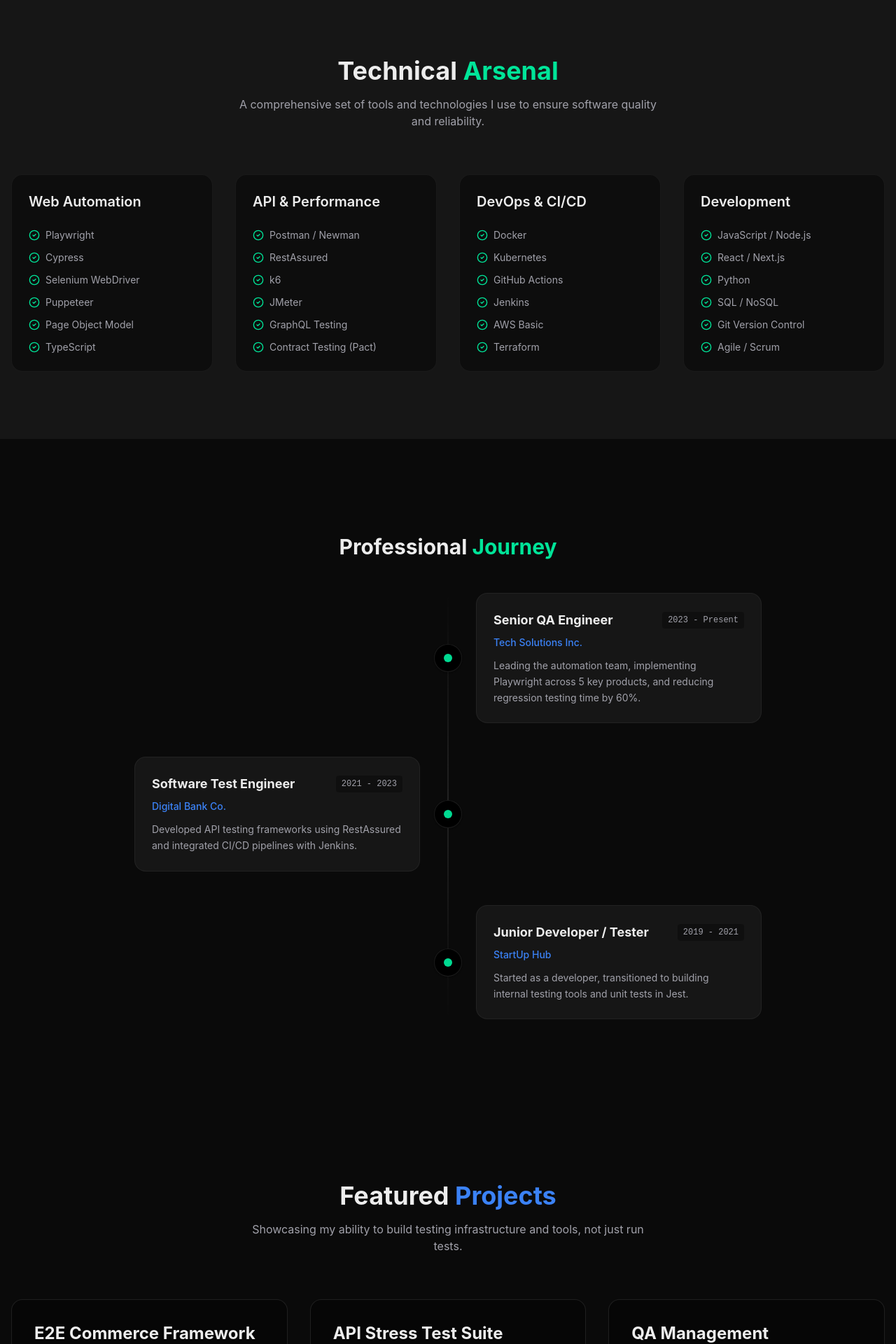
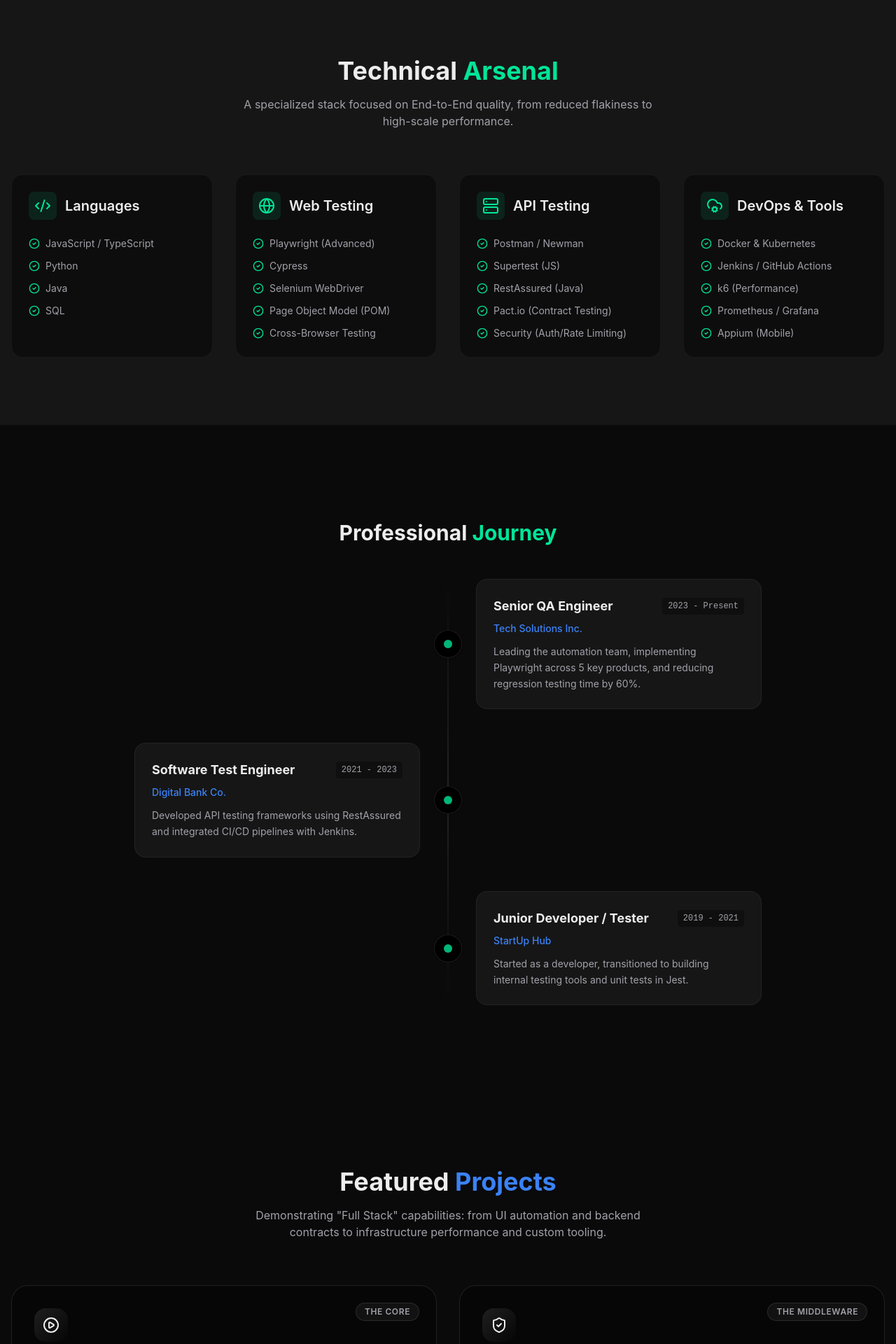
Before and after one commit to tansolo-qa/project-unknow, a Next.js app: page / in a window 1280 px wide. Shown: the part 880-2800 px from the top of the page at 70% size. Built offline with nearby package versions, Linux system fonts and the light colour scheme.

Commit message:
feat: Add initial Hero, Navbar, Projects, and Skills UI components.

```diff
--- a/src/components/Hero.tsx
+++ b/src/components/Hero.tsx
@@ -25,7 +25,7 @@ export function Hero() {
                 </h1>
 
                 <p className="text-xl md:text-2xl text-muted-foreground max-w-[800px] mb-10 leading-relaxed">
-                    Bridging the gap between <span className="text-foreground font-medium">Development</span> and <span className="text-foreground font-medium">Quality Assurance</span> with modern automation frameworks and scalable testing strategies.
+                    "Bridging the gap between <span className="text-foreground font-medium">Development</span> and <span className="text-foreground font-medium">Quality Assurance</span> with Automation."
                 </p>
 
                 <div className="flex flex-col sm:flex-row items-center gap-4">
--- a/src/components/Navbar.tsx
+++ b/src/components/Navbar.tsx
@@ -31,12 +31,12 @@ export function Navbar() {
 
                     <div className="flex items-center gap-2">
                         <Button variant="ghost" size="icon" asChild>
-                            <a href="https://github.com" target="_blank" rel="noopener noreferrer">
+                            <a href="https://github.com/tansolo-qa" target="_blank" rel="noopener noreferrer">
                                 <Github className="w-4 h-4" />
                             </a>
                         </Button>
                         <Button variant="ghost" size="icon" asChild>
-                            <a href="https://linkedin.com" target="_blank" rel="noopener noreferrer">
+                            <a href="https://www.linkedin.com/in/jirayu-kamai/" target="_blank" rel="noopener noreferrer">
                                 <Linkedin className="w-4 h-4" />
                             </a>
                         </Button>
--- a/src/components/Projects.tsx
+++ b/src/components/Projects.tsx
@@ -2,29 +2,64 @@
 
 import { Section } from "./ui/Section"
 import { Button } from "./ui/Button"
-import { ExternalLink, Github } from "lucide-react"
+import { ExternalLink, Github, PlayCircle, BarChart3, ShieldCheck, Database } from "lucide-react"
 
 const projects = [
     {
-        title: "E2E Commerce Framework",
-        description: "A robust automation framework built with Playwright and TypeScript implementing Page Object Model and Data-Driven Testing.",
-        tags: ["Playwright", "TypeScript", "Allure Report", "GitHub Actions"],
-        link: "#",
-        github: "#"
+        id: "project-a",
+        category: "The Core",
+        title: "E2E Automation Framework",
+        description: "Enterprise-grade testing framework for E-commerce/Banking systems. Implements Page Object Model (POM) for maintainability and Data-Driven Testing from external sources.",
+        tech: ["Playwright", "TypeScript", "GitHub Actions", "Allure Report"],
+        features: [
+            "Page Object Model Architecture",
+            "Auto-retry & Video on Failure",
+            "CI/CD Integration"
+        ],
+        metrics: "Reduced regression time by 60%",
+        icon: PlayCircle
     },
     {
-        title: "API Stress Test Suite",
-        description: "High-concurrency load testing suite using k6 simulating 50k+ virtual users with real-time Grafana dashboard monitoring.",
-        tags: ["k6", "Grafana", "InfluxDB", "Docker"],
-        link: "#",
-        github: "#"
+        id: "project-b",
+        category: "The Middleware",
+        title: "API & Contract Testing",
+        description: "Comprehensive backend testing suite verifying business logic and microservices contracts. Ensures frontend-backend compatibility before deployment.",
+        tech: ["Supertest", "Pact.io", "Jest", "Docker"],
+        features: [
+            "Consumer-Driven Contract Testing",
+            "Auth & Rate Limit Security Checks",
+            "Mock Server Integration"
+        ],
+        metrics: "Zero API breaking changes",
+        icon: ShieldCheck
     },
     {
-        title: "QA Management Dashboard",
-        description: "Full stack application for managing test data and aggregating reports from multiple sources into a single view.",
-        tags: ["Next.js", "MongoDB", "TailwindCSS", "Node.js"],
-        link: "#",
-        github: "#"
+        id: "project-c",
+        category: "The Specialist",
+        title: "High-Scale Load Testing",
+        description: "Performance analysis platform simulating 1,000+ concurrent users to identify system bottlenecks under heavy load.",
+        tech: ["k6", "Grafana", "InfluxDB", "Go"],
+        features: [
+            "Real-time Performance Dashboard",
+            "Spike & Soak Testing scenarios",
+            "Bottleneck Analysis Reports"
+        ],
+        metrics: "Optimized throughput by 40%",
+        icon: BarChart3
+    },
+    {
+        id: "project-d",
+        category: "Full Stack Proof",
+        title: "Test Data Management App",
+        description: "Custom internal tool built to generate and manage dynamic test data, solving the 'stale data' problem in staging environments.",
+        tech: ["Next.js", "TailwindCSS", "MongoDB", "Node.js"],
+        features: [
+            "CRUD for Test Scenarios",
+            "API Mocking Interface",
+            "Modern Responsive UI"
+        ],
+        metrics: "Boosted team efficiency by 3x",
+        icon: Database
     }
 ]
 
@@ -34,36 +69,70 @@ export function Projects() {
             <div className="text-center mb-16">
                 <h2 className="text-3xl md:text-4xl font-bold mb-4">Featured <span className="text-secondary">Projects</span></h2>
                 <p className="text-muted-foreground max-w-[600px] mx-auto">
-                    Showcasing my ability to build testing infrastructure and tools, not just run tests.
+                    Demonstrating "Full Stack" capabilities: from UI automation and backend contracts to infrastructure performance and custom tooling.
                 </p>
             </div>
 
-            <div className="grid grid-cols-1 md:grid-cols-3 gap-8">
-                {projects.map((project, idx) => (
-                    <div key={idx} className="group relative rounded-2xl border border-white/10 bg-black/40 p-8 hover:bg-white/5 transition-all duration-300 hover:-translate-y-1">
-                        <div className="mb-6">
-                            <h3 className="text-2xl font-bold mb-2 group-hover:text-primary transition-colors">{project.title}</h3>
-                            <p className="text-muted-foreground text-sm leading-relaxed">{project.description}</p>
+            <div className="grid grid-cols-1 gap-8 md:grid-cols-2">
+                {projects.map((project, idx) => {
+                    const Icon = project.icon
+                    return (
+                        <div key={idx} className="group relative flex flex-col rounded-3xl border border-white/10 bg-black/40 overflow-hidden hover:border-primary/50 transition-all duration-300">
+
+                            {/* Category Badge */}
+                            <div className="absolute top-6 right-6 px-3 py-1 rounded-full bg-white/5 border border-white/10 text-xs text-muted-foreground uppercase tracking-wider font-semibold group-hover:bg-primary/10 group-hover:text-primary transition-colors">
+                                {project.category}
                             </div>
 
-                        <div className="flex flex-wrap gap-2 mb-8">
-                            {project.tags.map((tag, tIdx) => (
-                                <span key={tIdx} className="px-2 py-1 rounded-md bg-white/5 text-xs font-medium text-muted-foreground border border-white/5">
-                                    {tag}
+                            <div className="p-8 pb-0">
+                                <div className="w-12 h-12 rounded-2xl bg-gradient-to-br from-white/10 to-transparent flex items-center justify-center mb-6 group-hover:scale-110 transition-transform duration-500">
+                                    <Icon className="w-6 h-6 text-foreground" />
+                                </div>
+                                <h3 className="text-2xl font-bold mb-3 group-hover:text-primary transition-colors">{project.title}</h3>
+                                <p className="text-muted-foreground text-sm leading-relaxed mb-6">
+                                    {project.description}
+                                </p>
+
+                                {/* Key Features List */}
+                                <ul className="space-y-2 mb-6">
+                                    {project.features.map((feature, fIdx) => (
+                                        <li key={fIdx} className="flex items-center gap-2 text-xs font-medium text-zinc-400">
+                                            <div className="w-1 h-1 rounded-full bg-secondary" />
+                                            {feature}
+                                        </li>
+                                    ))}
+                                </ul>
+                            </div>
+
+                            {/* Metrics Bar */}
+                            {project.metrics && (
+                                <div className="mx-8 mb-6 py-3 px-4 rounded-xl bg-white/5 border border-white/5 flex items-center gap-3">
+                                    <BarChart3 className="w-4 h-4 text-green-400" />
+                                    <span className="text-sm font-semibold text-green-400">{project.metrics}</span>
+                                </div>
+                            )}
+
+                            <div className="mt-auto border-t border-white/5 p-6 bg-white/[0.02]">
+                                <div className="flex flex-wrap gap-2 mb-6">
+                                    {project.tech.map((t, tIdx) => (
+                                        <span key={tIdx} className="px-2.5 py-1 rounded-md bg-black border border-white/10 text-xs text-zinc-400 group-hover:border-primary/20 transition-colors">
+                                            {t}
                                         </span>
                                     ))}
                                 </div>
 
-                        <div className="flex items-center gap-4 mt-auto">
-                            <Button size="sm" variant="outline" className="gap-2">
-                                <Github className="w-4 h-4" /> Code
+                                <div className="flex items-center gap-4">
+                                    <Button size="sm" variant="outline" className="w-full gap-2 border-white/10 hover:bg-white/5">
+                                        <Github className="w-4 h-4" /> Source
                                     </Button>
-                            <Button size="sm" variant="ghost" className="gap-2">
-                                <ExternalLink className="w-4 h-4" /> Demo
+                                    <Button size="sm" variant="ghost" className="w-full gap-2 hover:bg-primary/10 hover:text-primary">
+                                        <ExternalLink className="w-4 h-4" /> Demo / VDO
                                     </Button>
                                 </div>
                             </div>
-                ))}
+                        </div>
+                    )
+                })}
             </div>
         </Section>
     )
--- a/src/components/Skills.tsx
+++ b/src/components/Skills.tsx
@@ -1,24 +1,28 @@
 "use client"
 
 import { Section } from "./ui/Section"
-import { CheckCircle2 } from "lucide-react"
+import { CheckCircle2, Code2, Globe, Server, CloudCog } from "lucide-react"
 
 const skillCategories = [
     {
-        title: "Web Automation",
-        skills: ["Playwright", "Cypress", "Selenium WebDriver", "Puppeteer", "Page Object Model", "TypeScript"]
+        title: "Languages",
+        icon: Code2,
+        skills: ["JavaScript / TypeScript", "Python", "Java", "SQL"]
     },
     {
-        title: "API & Performance",
-        skills: ["Postman / Newman", "RestAssured", "k6", "JMeter", "GraphQL Testing", "Contract Testing (Pact)"]
+        title: "Web Testing",
+        icon: Globe,
+        skills: ["Playwright (Advanced)", "Cypress", "Selenium WebDriver", "Page Object Model (POM)", "Cross-Browser Testing"]
     },
     {
-        title: "DevOps & CI/CD",
-        skills: ["Docker", "Kubernetes", "GitHub Actions", "Jenkins", "AWS Basic", "Terraform"]
+        title: "API Testing",
+        icon: Server,
+        skills: ["Postman / Newman", "Supertest (JS)", "RestAssured (Java)", "Pact.io (Contract Testing)", "Security (Auth/Rate Limiting)"]
     },
     {
-        title: "Development",
-        skills: ["JavaScript / Node.js", "React / Next.js", "Python", "SQL / NoSQL", "Git Version Control", "Agile / Scrum"]
+        title: "DevOps & Tools",
+        icon: CloudCog,
+        skills: ["Docker & Kubernetes", "Jenkins / GitHub Actions", "k6 (Performance)", "Prometheus / Grafana", "Appium (Mobile)"]
     }
 ]
 
@@ -31,24 +35,32 @@ export function Skills() {
             <div className="text-center mb-16">
                 <h2 className="text-3xl md:text-4xl font-bold mb-4">Technical <span className="text-primary">Arsenal</span></h2>
                 <p className="text-muted-foreground max-w-[600px] mx-auto">
-                    A comprehensive set of tools and technologies I use to ensure software quality and reliability.
+                    A specialized stack focused on End-to-End quality, from reduced flakiness to high-scale performance.
                 </p>
             </div>
 
             <div className="grid grid-cols-1 md:grid-cols-2 lg:grid-cols-4 gap-8">
-                {skillCategories.map((category, idx) => (
-                    <div key={idx} className="p-6 rounded-2xl bg-black/40 border border-white/5 hover:border-primary/30 transition-colors duration-300">
-                        <h3 className="text-xl font-semibold mb-6 text-foreground">{category.title}</h3>
+                {skillCategories.map((category, idx) => {
+                    const Icon = category.icon
+                    return (
+                        <div key={idx} className="p-6 rounded-2xl bg-black/40 border border-white/5 hover:border-primary/30 transition-all duration-300 hover:shadow-lg hover:shadow-primary/5">
+                            <div className="flex items-center gap-3 mb-6">
+                                <div className="p-2 rounded-lg bg-primary/10 text-primary">
+                                    <Icon className="w-6 h-6" />
+                                </div>
+                                <h3 className="text-xl font-semibold text-foreground">{category.title}</h3>
+                            </div>
                             <ul className="space-y-3">
                                 {category.skills.map((skill, sIdx) => (
-                                <li key={sIdx} className="flex items-center gap-2 text-sm text-muted-foreground hover:text-primary transition-colors">
-                                    <CheckCircle2 className="w-4 h-4 text-primary" />
-                                    {skill}
+                                    <li key={sIdx} className="flex items-start gap-2 text-sm text-muted-foreground hover:text-primary transition-colors">
+                                        <CheckCircle2 className="w-4 h-4 text-primary shrink-0 mt-0.5" />
+                                        <span>{skill}</span>
                                     </li>
                                 ))}
                             </ul>
                         </div>
-                ))}
+                    )
+                })}
             </div>
         </Section>
     )
```
Lines whose indentation alone changed are shown as unchanged.
